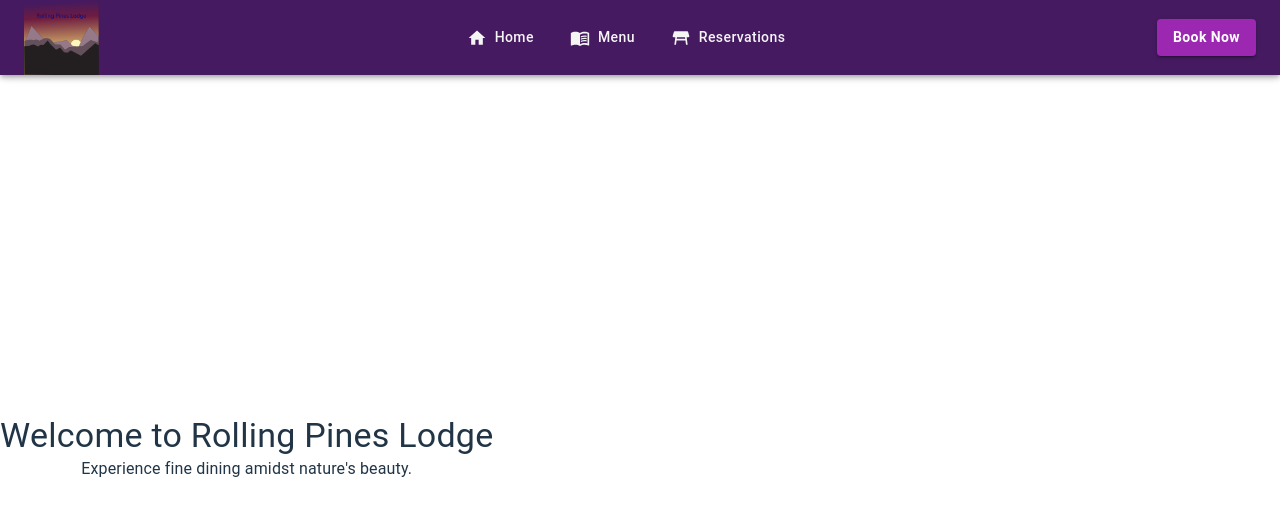
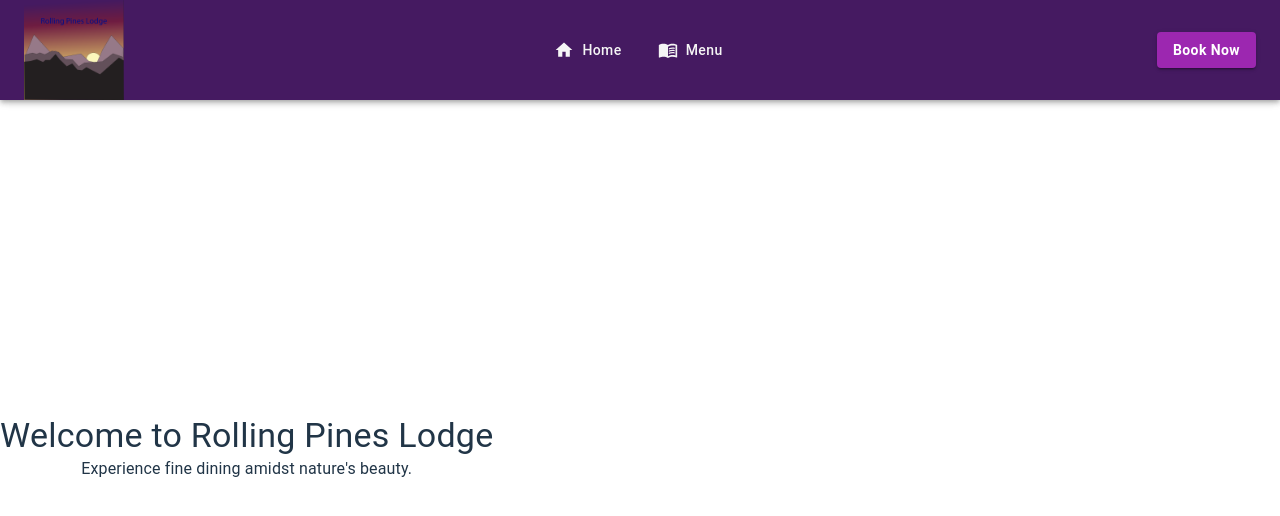
Before and after one commit to Harrison-Holt/rolling-pines-lodge, a React (Vite) app: page / in a window 1280 px wide. Shown: the top 516 px of the page. Built offline with nearby package versions, Linux system fonts and the light colour scheme.

Commit message:
Initial Commit

```diff
--- a/src/frontend/home.jsx
+++ b/src/frontend/home.jsx
@@ -14,19 +14,16 @@ function Homepage() {
             component="img"
             src={logo}
             alt="Rolling Pines Lodge Logo"
-            sx={{ height: '75px', width: 'auto' }}
+            sx={{ height: '100px', width: '100' }}
           />
 
           {/* Navigation Links */}
-          <Box sx={{ display: 'flex', gap: 3 }}>
+          <Box sx={{ display: 'flex', justifyContent: 'flex-end', gap: 3 }}>
             <Button startIcon={<Home />} href="#" sx={{ color: '#f5f5f5', textTransform: 'none' }}>
               Home
             </Button>
             <Button startIcon={<MenuBook />} href="#" sx={{ color: '#f5f5f5', textTransform: 'none' }}>
               Menu
-            </Button>
-            <Button startIcon={<TableRestaurantIcon />} href="#" sx={{ color: '#f5f5f5', textTransform: 'none' }}>
-              Reservations
             </Button>
           </Box>
 
```
